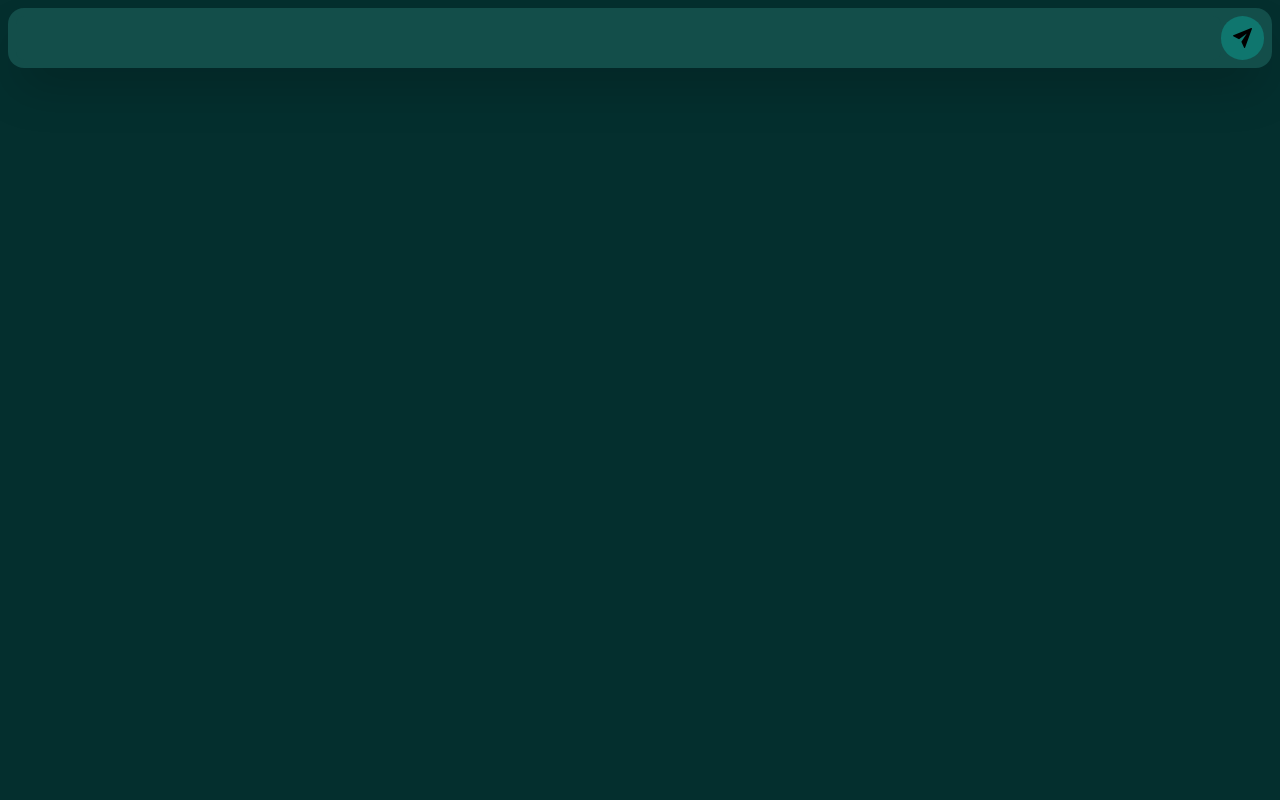
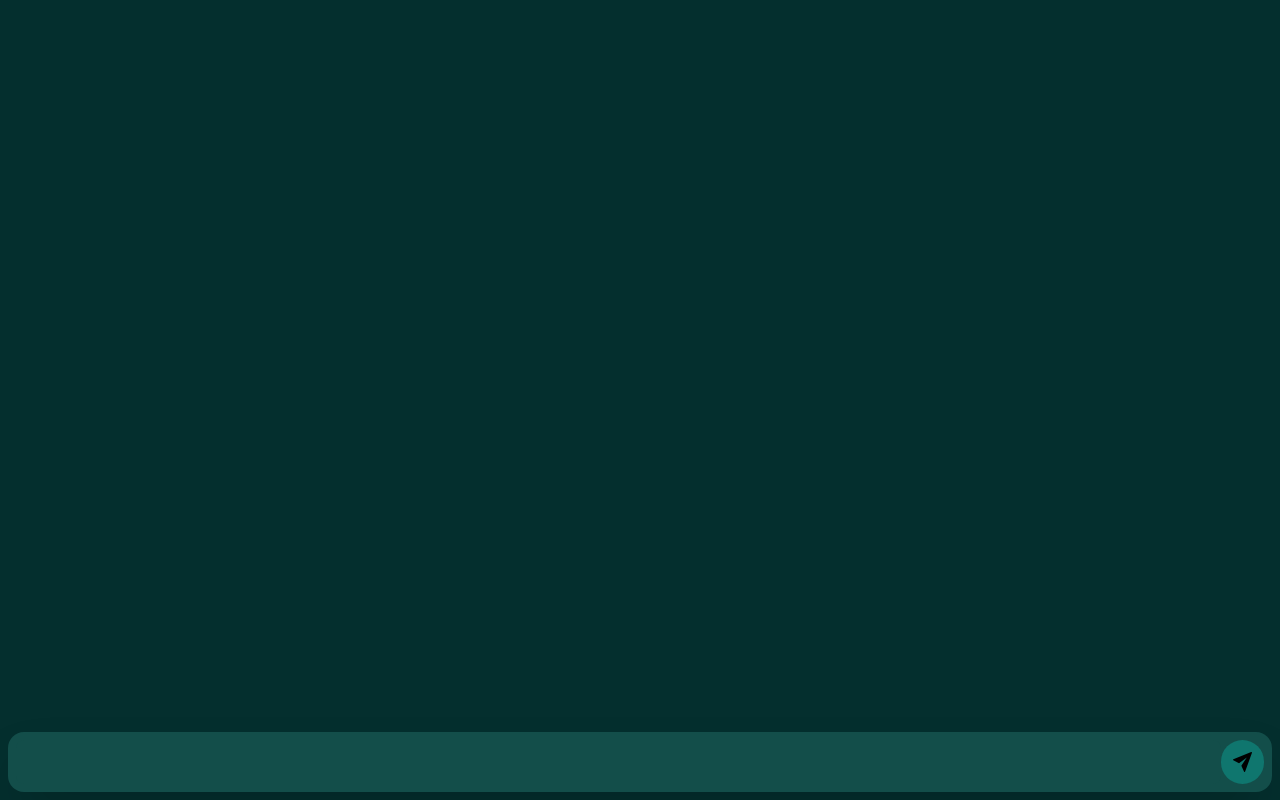
Before and after one commit to tamagotchiprim3/2talk, a Next.js app: page /components/chat/chat in a window 1280 px wide. Built offline with nearby package versions, Linux system fonts and the light colour scheme.

Commit message:
debugging

```diff
--- a/src/pages/components/chat/chat-messages.tsx
+++ b/src/pages/components/chat/chat-messages.tsx
@@ -13,7 +13,7 @@ const ChatMessages: React.FC<Props> = ({ messages, reqStatus }) => {
   }, [messages]);
 
   return (
-    <div className="overflow-y-auto overflow-x-hidden flex flex-col justify-end rounded-lg ">
+    <div className="overflow-y-auto overflow-x-hidden flex-1 flex flex-col justify-end rounded-lg ">
       <div
         ref={listRef}
         className="overflow-y-auto overflow-x-hidden flex flex-col rounded-lg px-2 scrollbar"
--- /dev/null
+++ b/src/pages/components/chats-list/chats-list.tsx
@@ -0,0 +1,5 @@
+const ChatsList: React.FC<{}> = ({}) => {
+  return <div className="col-start-1 col-end-2"></div>;
+};
+
+export default ChatsList;
--- a/src/pages/components/leftbar/leftbar.tsx
+++ /dev/null
@@ -1,5 +0,0 @@
-const Leftbar: React.FC<{}> = ({}) => {
-  return <div className="col-span-1"></div>;
-};
-
-export default Leftbar;
--- a/src/pages/index.tsx
+++ b/src/pages/index.tsx
@@ -1,9 +1,11 @@
 import Adbar from "./components/adbar/adbar";
 import Chat from "./components/chat/chat";
+import ChatList from "./components/chats-list/chats-list";
 
 const ChatPage: React.FC<{}> = ({}) => {
   return (
     <div className="w-full h-full bg-teal-950 lg:grid lg:grid-cols-4 xl:grig xl:grid-cols-4">
+      <ChatList />
       <Chat />
       <Adbar />
     </div>
```
